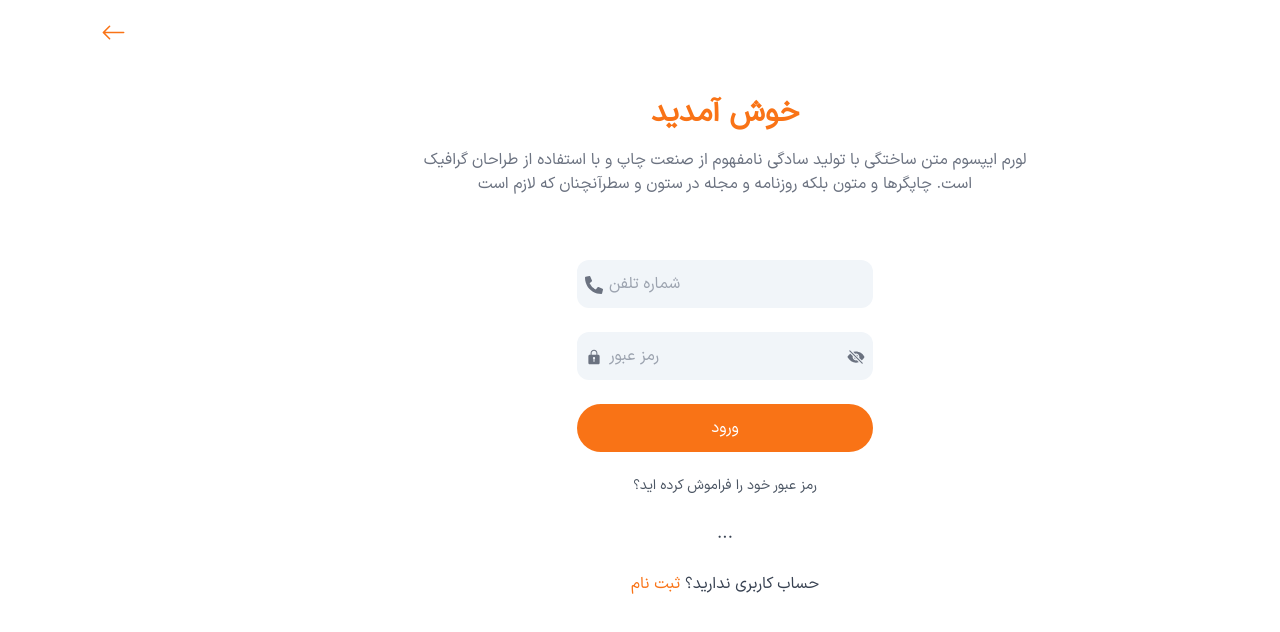
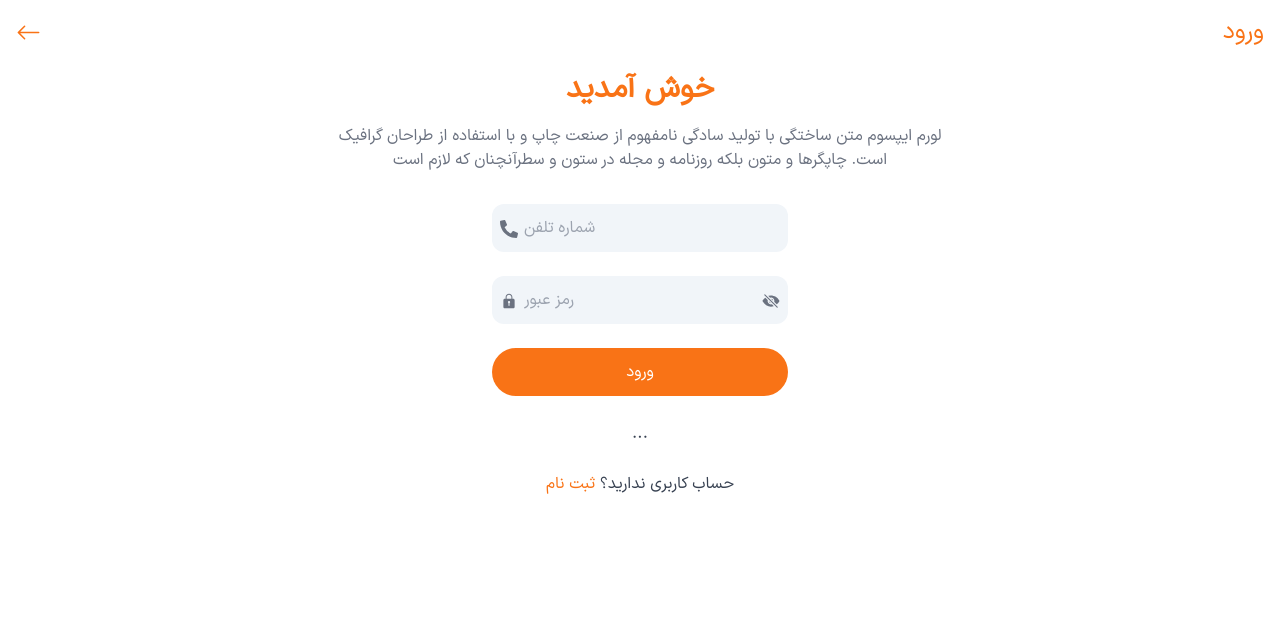
Before and after one commit to tcodt/salon-booking, a React (Vite) app: page /login in a window 1280 px wide. Shown: the top 632 px of the page. Built offline with nearby package versions, Linux system fonts and the light colour scheme.

Commit message:
fix scrolls

```diff
--- a/src/index.css
+++ b/src/index.css
@@ -15,6 +15,10 @@ body,
 html {
   font-family: "mainFont" !important;
   background-color: #ffff;
+  height: 100%;
+  margin: 0;
+  padding: 0;
+  overflow: hidden;
 }
 
 .Toastify__toast {
@@ -27,6 +31,11 @@ html {
   background-position: center;
   background-size: cover;
   overflow: hidden;
+  position: relative;
+  width: 100vw;
+  height: 100vh;
+  overflow: hidden;
+  margin: 0;
 }
 
 #auth_bg::after {
@@ -38,8 +47,10 @@ html {
   height: 100%;
   background-color: black;
   opacity: 0.7;
+  z-index: 1;
 }
 
 #auth_bg * {
   z-index: 10;
+  position: relative;
 }
--- a/src/pages/Auth/Auth.tsx
+++ b/src/pages/Auth/Auth.tsx
@@ -11,7 +11,7 @@ const Auth: React.FC = () => {
 
   return (
     <section
-      className="flex items-center justify-center min-h-screen "
+      className="flex items-center justify-center h-screen w-screen overflow-hidden"
       id="auth_bg"
     >
       <div className="flex flex-col gap-8 items-center max-w-[400px] shadow-black p-4 text-center">
--- a/src/pages/Login/Login.tsx
+++ b/src/pages/Login/Login.tsx
@@ -56,12 +56,12 @@ const Login: React.FC = () => {
   };
 
   return (
-    <section className="p-4 h-screen">
+    <section className="p-4 w-screen h-screen overflow-hidden">
       <PageBar title="ورود" handleClick={getBackToPreviousPage} />
 
       {loginMutation.isPending && <Loading />}
 
-      <div className="mt-12 flex flex-col gap-12 items-center">
+      <div className="mt-6 flex flex-col gap-4 items-center">
         <div className="md:w-2/4 w-full text-center">
           <h3 className="text-3xl text-orange-500 font-semibold">خوش آمدید</h3>
           <p className="text-base font-medium text-gray-500 mt-4">
@@ -138,13 +138,13 @@ const Login: React.FC = () => {
             {/* {phoneNumber.length >= 11 && isCodeInputAvailable && <CodeInput />} */}
 
             <Button type="submit">ورود</Button>
-            <button
+            {/* <button
               type="button"
               className="text-sm font-medium text-gray-600 cursor-pointer hover:text-orange-500 transition"
               onClick={() => navigate("/forgot-password")}
             >
               رمز عبور خود را فراموش کرده اید؟
-            </button>
+            </button> */}
             <span className="text-lg font-medium text-gray-700 text-center">
               ...
             </span>
--- a/src/pages/Register/Register.tsx
+++ b/src/pages/Register/Register.tsx
@@ -59,12 +59,12 @@ const Register: React.FC = () => {
   };
 
   return (
-    <section className="p-4 h-screen" id="shape">
+    <section className="p-4 w-screen h-screen overflow-hidden" id="shape">
       <PageBar title="ثبت نام" handleClick={getBackToPreviousPage} />
 
       {registerMutation.isPending && <Loading />}
 
-      <div className="mt-12 flex flex-col gap-12 items-center">
+      <div className="mt-6 flex flex-col gap-4 items-center">
         <div className="md:w-2/4 w-full text-start">
           <h3 className="text-3xl text-orange-500 font-semibold">
             ایجاد حساب کاربری
```
